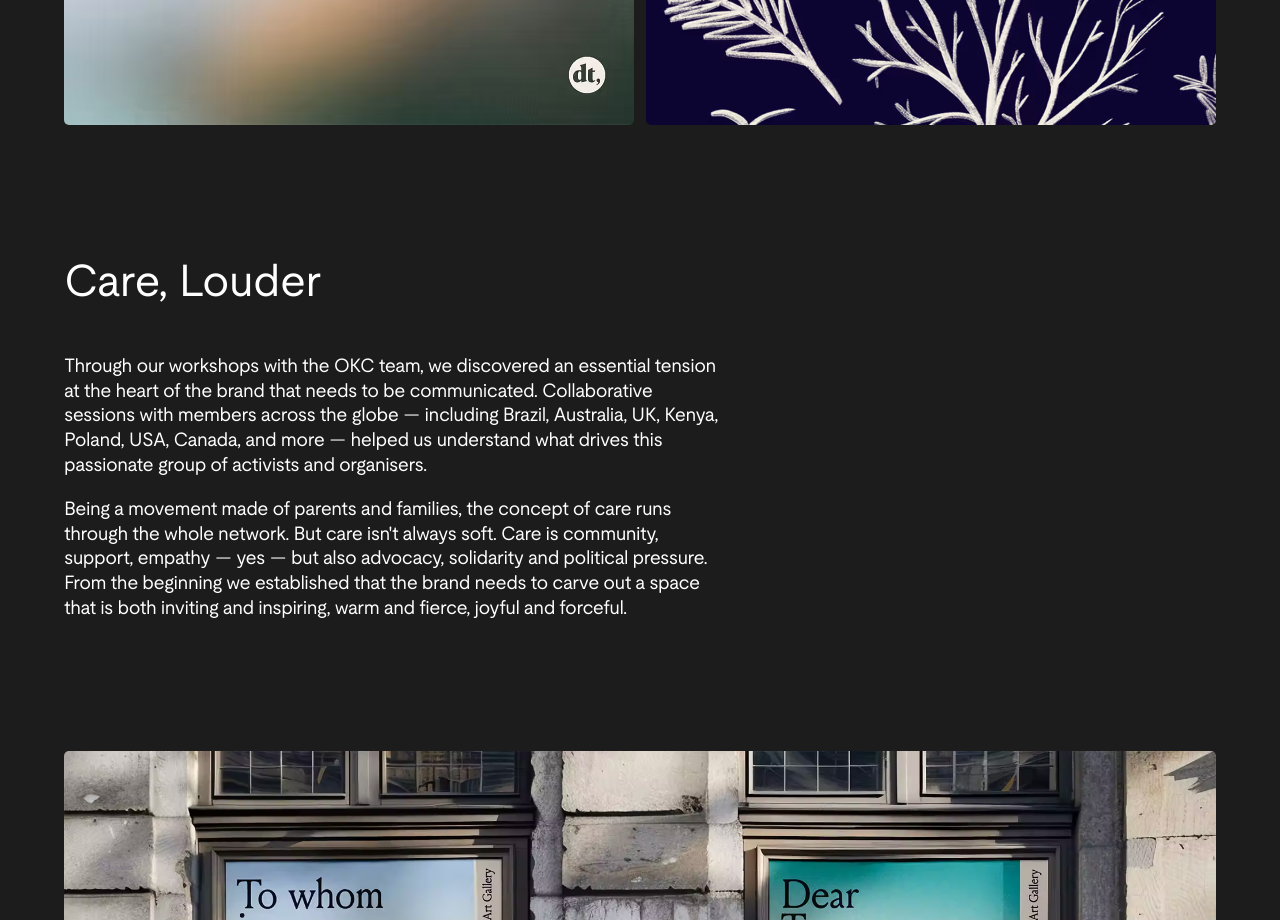
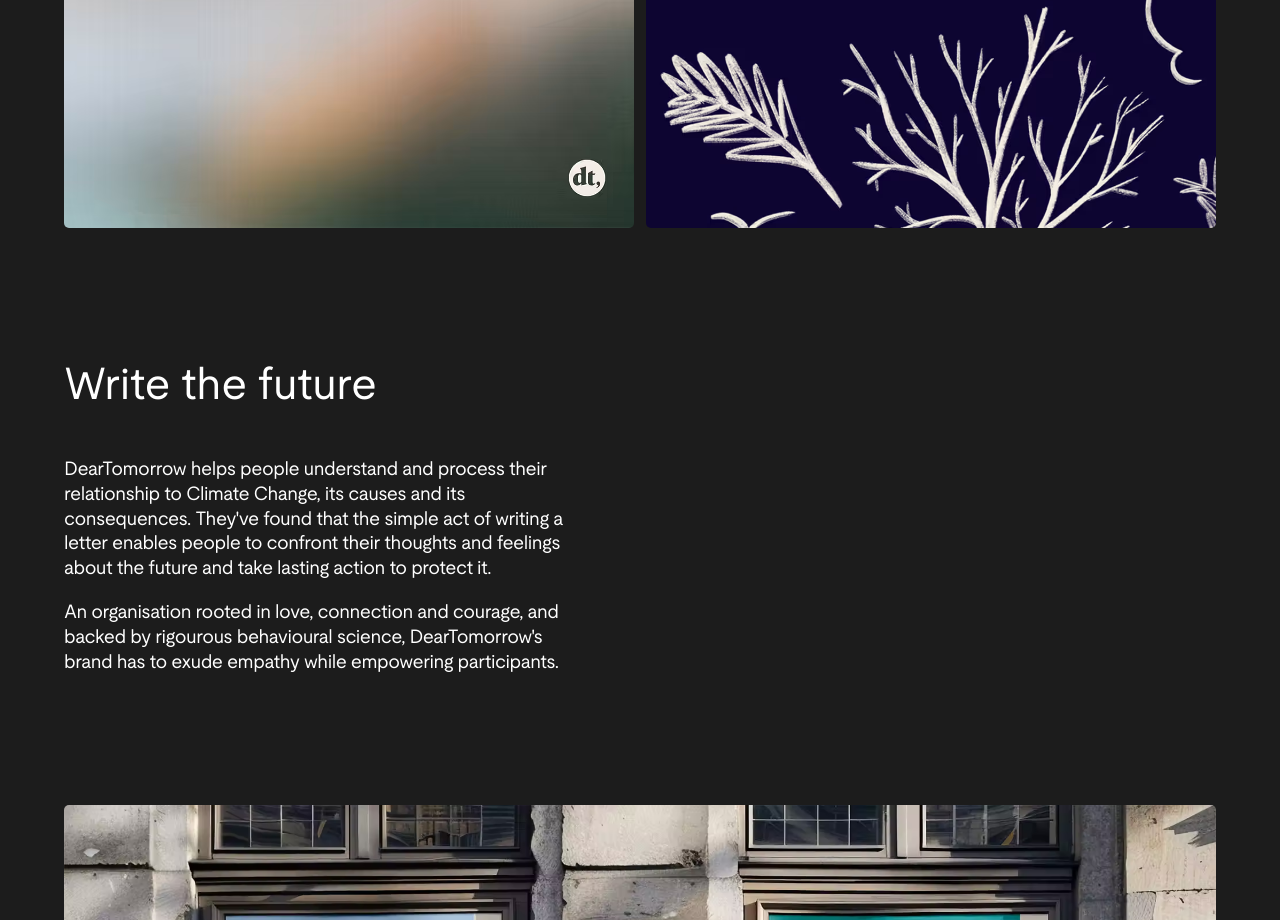
Before and after one commit to mandrewsstudio/In-Progress-WIP, a plain HTML site: page deartomorrow/index.html in a window 1280 px wide. Shown: the part 1880-2800 px from the top of the page. Drawn offline with Linux system fonts and the light colour scheme.

Commit message:
dt updates

```diff
--- a/deartomorrow/index.html
+++ b/deartomorrow/index.html
@@ -105,7 +105,9 @@
                     </g>
                 </svg>
             </section>
-            <div class="title"><a href="../"><a href="https://inprogress.studio"><h1>In Progress</h1></a></a></div>
+            <div class="title">
+                <a href="https://inprogress.studio"><h1>In Progress</h1></a>
+            </div>
 
             <div>
                 <a href="../work">Work</a>
@@ -152,7 +154,6 @@
                     </p>
                 </div>
 
-
                 <div class="work-item-wide">
                     <img src="images/DearTomorrow-11.avif" alt="Project 4" />
                 </div>
@@ -166,19 +167,16 @@
                     </div>
                 </div>
                 <div class="work-para">
-                    <h3>Care, Louder</h3>
+                    <h3>Write the future</h3>
                     <p>
-                        Through our workshops with the OKC team, we discovered an essential tension at the heart of the
-                        brand that needs to be communicated. Collaborative sessions with members across the globe —
-                        including Brazil, Australia, UK, Kenya, Poland, USA, Canada, and more — helped us understand
-                        what drives this passionate group of activists and organisers.
+                        DearTomorrow helps people understand and process their relationship to Climate Change, its
+                        causes and its consequences. They've found that the simple act of writing a letter enables
+                        people to confront their thoughts and feelings about the future and take lasting action to
+                        protect it.
                     </p>
                     <p>
-                        Being a movement made of parents and families, the concept of care runs through the whole
-                        network. But care isn't always soft. Care is community, support, empathy — yes — but also
-                        advocacy, solidarity and political pressure. From the beginning we established that the brand
-                        needs to carve out a space that is both inviting and inspiring, warm and fierce, joyful and
-                        forceful.
+                        An organisation rooted in love, connection and courage, and backed by rigourous behavioural
+                        science, DearTomorrow's brand has to exude empathy while empowering participants.
                     </p>
                 </div>
 
@@ -201,21 +199,17 @@
                     </div>
                 </div>
 
-
-<div class="work-para">
-                    <h3>Care, Louder</h3>
+                <div class="work-para">
+                    <h3>The dawning light</h3>
                     <p>
-                        Through our workshops with the OKC team, we discovered an essential tension at the heart of the
-                        brand that needs to be communicated. Collaborative sessions with members across the globe —
-                        including Brazil, Australia, UK, Kenya, Poland, USA, Canada, and more — helped us understand
-                        what drives this passionate group of activists and organisers.
+                        At the core of the DearTomorrow brand is a palette of gradients derived from photos of sunrise,
+                        evoking a time of day — calm, magical, energising — that perfectly fits the atmosphere they
+                        create.
                     </p>
                     <p>
-                        Being a movement made of parents and families, the concept of care runs through the whole
-                        network. But care isn't always soft. Care is community, support, empathy — yes — but also
-                        advocacy, solidarity and political pressure. From the beginning we established that the brand
-                        needs to carve out a space that is both inviting and inspiring, warm and fierce, joyful and
-                        forceful.
+                        The main brand font, Louize by 205tf, has just the right amount of literary gravitas and
+                        personality. A supporting library of hand-drawn illustrations helps emphasise the human connection
+                        and intimacy of the project.
                     </p>
                 </div>
                 <div class="work-item-wide">
@@ -232,7 +226,26 @@
                     <div class="work-item">
                         <img src="images/DearTomorrow-9.avif" alt="Project 3" />
                     </div>
-
+                </div>
+                <div class="work-para">
+                    <h3>Confidence and connection</h3>
+                    <p>
+                        An important aspect of the rebrand was defining how DearTomorrow use words. Establishing a
+                        clear, inviting, poetic and sincere tone of voice has meant they can use a consistent tone
+                        whether communicating on Instagram, in person or on a funding application.
+                    </p>
+                    <p>
+                        The brand has enabled DearTomorrow to properly convey the power and gravity of their work, and
+                        of their participants' contributions. It's also enabled them to communicate more clearly both to
+                        the public and to their funders.
+                    </p>
+                    <p>
+                        "We've seen a noticeable uplift across our digital channels, and more meaningful connections
+                        with funders and collaborators to our refreshed identity and clearer messaging"<br />— Sandra
+                        Freij, Creative Lead, DearTomorrow
+                    </p>
+                </div>
+                <div class="work-grid">
                     <div class="work-item">
                         <img src="images/DearTomorrow-2.avif" alt="Project 2" />
                     </div>
@@ -257,9 +270,7 @@
                     async
                     src="https://eocampaign1.com/form/85c964c4-97a4-11ef-a88e-d18bdfaab7fa.js"
                     data-form="85c964c4-97a4-11ef-a88e-d18bdfaab7fa"></script>
-                <p>
-                    © M Andrews Studio Ltd trading as In Progress
-                </p>
+                <p>© M Andrews Studio Ltd trading as In Progress</p>
             </div>
         </footer>
     </body>
--- a/styles.css
+++ b/styles.css
@@ -132,8 +132,8 @@
 }
 
 .work-para {
-    padding: 8vw 27vw 9vw 0;
-    max-width: 1000px;
+    padding: 8vw 50vw 9vw 0;
+max-width: 1700px;
 }
 
 .work-para h1 {
```
Also changed, not shown: 1 other file.
